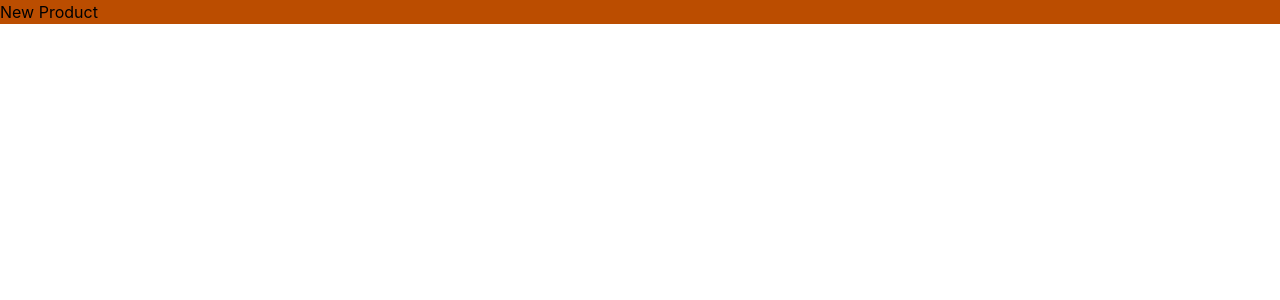
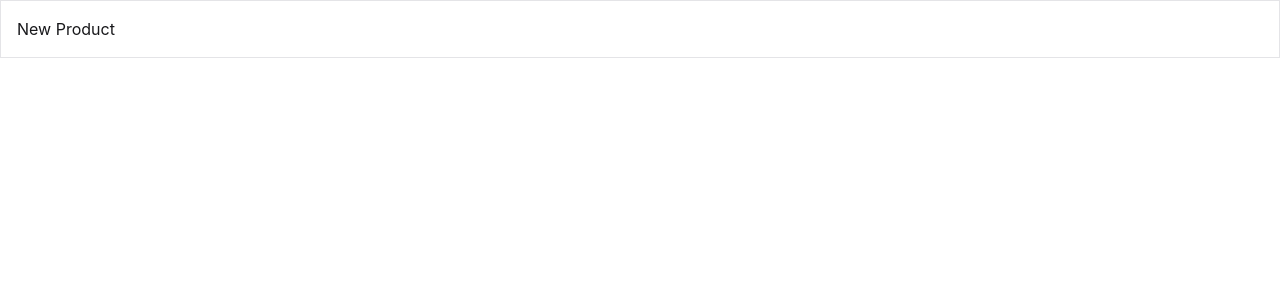
Before and after one commit to FiratCanTas/flowline, a React (Vite) app: page / in a window 1280 px wide. Shown: the top 300 px of the page. Built offline with nearby package versions, Linux system fonts and the light colour scheme.

Commit message:
feat: add first semantic tokens

```diff
--- a/src/App.jsx
+++ b/src/App.jsx
@@ -1,5 +1,5 @@
 const App = () => {
-  return <div className="bg-amber-700">New Product</div>;
+  return <div className="bg-bg text-text border-border border p-4">New Product</div>;
 };
 
 export default App;
--- a/src/index.css
+++ b/src/index.css
@@ -1 +1,37 @@
 @import 'tailwindcss';
+
+:root {
+  --bg: var(--color-white);
+  --text: var(--color-zinc-900);
+  --border: var(--color-zinc-200);
+  --surface-1: var(--color-white);
+  --surface-2: var(--color-zinc-50);
+  --text-muted: var(--color-zinc-500);
+  --accent: var(--color-indigo-600);
+  --accent-hover: var(--color-indigo-700);
+  --focus-ring: var(--color-indigo-500);
+}
+
+.dark {
+  --bg: var(--color-zinc-950);
+  --text: var(--color-zinc-50);
+  --border: var(--color-zinc-800);
+  --surface-1: var(--color-zinc-900);
+  --surface-2: var(--color-zinc-800);
+  --text-muted: var(--color-zinc-400);
+  --accent: var(--color-indigo-400);
+  --accent-hover: var(--color-indigo-300);
+  --focus-ring: var(--color-indigo-400);
+}
+
+@theme {
+  --color-bg: var(--bg);
+  --color-text: var(--text);
+  --color-border: var(--border);
+  --color-surface-1: var(--surface-1);
+  --color-surface-2: var(--surface-2);
+  --color-text-muted: var(--text-muted);
+  --color-accent: var(--accent);
+  --color-accent-hover: var(--accent-hover);
+  --color-focus-ring: var(--focus-ring);
+}
```
